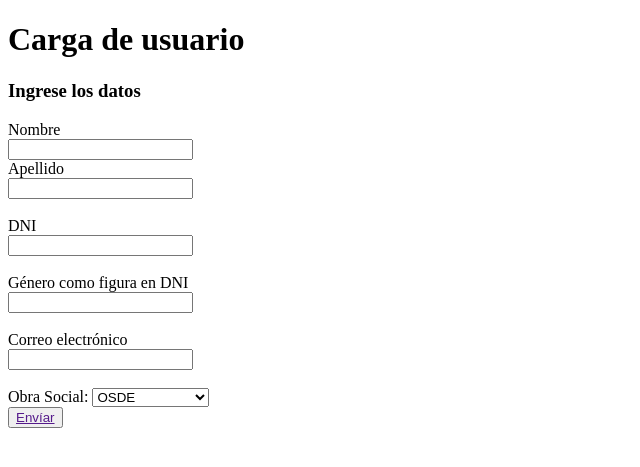
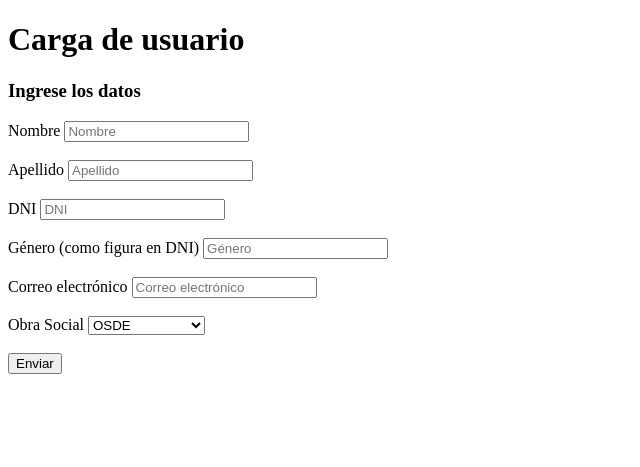
Before and after one commit to AgustinRUade/gestorTurnos, a Flask app: page /alta in a window 1280 px wide. Shown: the top 467 px of the page, without its empty margins (0-640 px from the left). Run offline with Flask 3, Linux system fonts and the light colour scheme.

Commit message:
Preview de login. Login de administrador funciona. En código como tupla.

```diff
--- a/app/app.py
+++ b/app/app.py
@@ -2,21 +2,34 @@ from flask import Flask, render_template, request, url_for, redirect
 
 app = Flask(__name__)
 
-administra = ['administracion','@altaadminis2025']
+administra = ('administracion', '@altaadminis2025')
 
-@app.route('/', methods = ['POST', 'GET'])
-def index():
+@app.route('/', methods=['GET', 'POST'])
+def inicio():
+    mensaje = ''
     if request.method == 'POST':
-        usuario = request.form['usuario']
-        contrasenia = request.form['contrasenia']
-        if usuario in administra and contrasenia in administra:
+        usuario = request.form.get('usuario')
+        contrasenia = request.form.get('contrasenia')
+
+        if usuario == administra[0] and contrasenia == administra[1]:
             return redirect(url_for('alta'))
-    return render_template('inicio.html')
+        else:
+            mensaje = 'Usuario o contraseña incorrectos'
 
-@app.route('/alta')
+    return render_template('inicio.html', mensaje=mensaje)
+
+@app.route('/alta', methods=['GET', 'POST'])
 def alta():
-    obras_sociales = ["OSDE", "Swiss Medical", "Galeno", "Medifé", "Omint", "Sancor Salud", "Federada Salud", "Hospital Italiano", "IOMA", "PAMI", "OSDEPYM", "Unión Personal","Luis Pasteur"]
-    return render_template('index.html', obras_sociales=obras_sociales)
+    obras_sociales = ["OSDE", "Swiss Medical", "Galeno", "Medifé", "Omint", "Sancor Salud",
+                      "Federada Salud", "Hospital Italiano", "IOMA", "PAMI", "OSDEPYM",
+                      "Unión Personal", "Luis Pasteur"]
 
-if __name__ == '__main__':
-    app.run(debug=True)
+    if request.method == 'POST':
+        nombre = request.form.get('nombre')
+        apellido = request.form.get('apellido')
+        dni = request.form.get('dni')
+        genero = request.form.get('genero')
+        email = request.form.get('email')
+        obra_social = request.form.get('obra_social')
+
+    return render_template('alta.html', obras_sociales=obras_sociales)
--- /dev/null
+++ b/app/templates/alta.html
@@ -0,0 +1,36 @@
+{% extends 'base.html' %}
+
+{% block head %}
+    <title>Carga de Usuario</title>
+{% endblock %}
+
+{% block content %}
+    <h1>Carga de usuario</h1>
+    <h3>Ingrese los datos</h3>
+
+    <form method="post">
+        <label for="nombre">Nombre</label>
+        <input type="text" name="nombre" placeholder="Nombre" required><br><br>
+
+        <label for="apellido">Apellido</label>
+        <input type="text" name="apellido" placeholder="Apellido" required><br><br>
+
+        <label for="dni">DNI</label>
+        <input type="text" name="dni" placeholder="DNI" required><br><br>
+
+        <label for="genero">Género (como figura en DNI)</label>
+        <input type="text" name="genero" placeholder="Género" required><br><br>
+
+        <label for="email">Correo electrónico</label>
+        <input type="email" name="email" placeholder="Correo electrónico" required><br><br>
+
+        <label for="obra_social">Obra Social</label>
+        <select name="obra_social" required>
+            {% for obra in obras_sociales %}
+                <option value="{{ obra }}">{{ obra }}</option>
+            {% endfor %}
+        </select><br><br>
+
+        <button type="submit">Enviar</button>
+    </form>
+{% endblock %}
--- /dev/null
+++ b/app/templates/base.html
@@ -0,0 +1,16 @@
+<!DOCTYPE html>
+<html lang="en">
+<head>
+    <meta charset="UTF-8" />
+    <meta name="viewport" content="width=device-width, initial-scale=1.0" />
+    <title>{% block head %}Título por defecto{% endblock %}</title>
+</head>
+<body>
+    <header>
+        {% block header %}{% endblock %}
+    </header>
+    <main>
+        {% block content %}{% endblock %}
+    </main>
+</body>
+</html>
--- a/app/templates/index.html
+++ /dev/null
@@ -1,32 +0,0 @@
-{% extends './layout.html' %}
-
-{% block title %}TUKIIII{% endblock %}
-
-{% block header %}
-<h1>Carga de usuario</h1>
-<h2>    </h2>
-<h3>Ingrese los datos</h3>
-{% endblock %}
-
-{% block body %}
-    <form method="post">
-        <label for="text" style="display: block;">Nombre</label>
-        <input type="text" style="display: block;">
-        <label for="text" style="display: block;">Apellido</label>
-        <input type="text" style="display: block;"> <br>
-        <label for="text" style="display: block;">DNI</label>
-        <input type="text" style="display: block;"> <br>
-        <label for="text" style="display: block;">Género como figura en DNI</label>
-        <input type="text" style="display: block;"> <br>
-        <label for="mail" style="display: block;">Correo electrónico</label>
-        <input type="mail" style="display: block;"> <br>
-        <label for="obra_social">Obra Social:</label>
-        <select name="obra_social" id="obra_social">
-            {% for obra in obras_sociales %}
-                <option value="{{ obra }}">{{ obra }}</option>
-            {% endfor %}
-        </select>
-        <br>
-        <button><a href="" style="display: block;">Envíar</a></button> <br>
-    </form>
-{% endblock %}
--- a/app/templates/layout.html
+++ /dev/null
@@ -1,15 +0,0 @@
-<!DOCTYPE html>
-<html lang="en">
-<head>
-    <meta charset="UTF-8">
-    <meta name="viewport" content="width=device-width, initial-scale=1.0">
-    <title>{% block title %}{% endblock %}</title>
-</head>
-<body>
-    <header>
-        {% block header %}{% endblock %}
-    </header>
-    {% block body %}{% endblock %}
-
-</body>
-</html>
```
Also changed, not shown: app/templates/denegado.html (added, +9 -0 lines), app/templates/inicio.html (+18 -11 lines), static/pacientes.json (added, +9 -0 lines).
